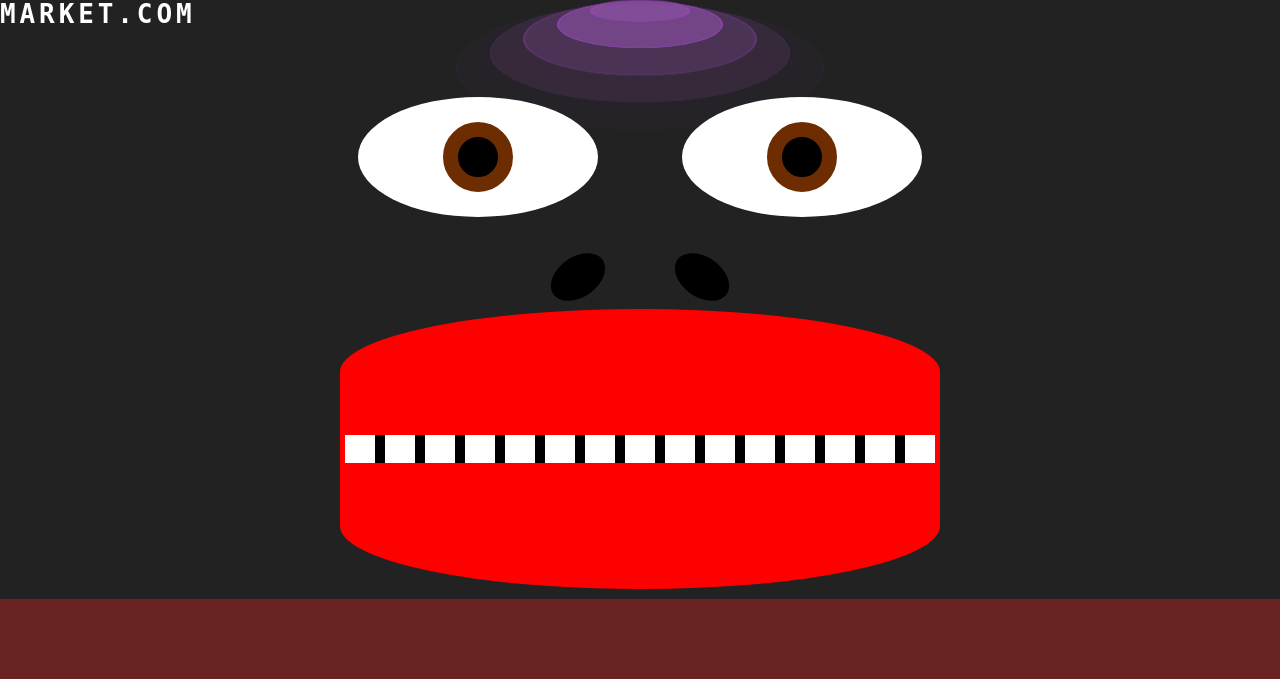
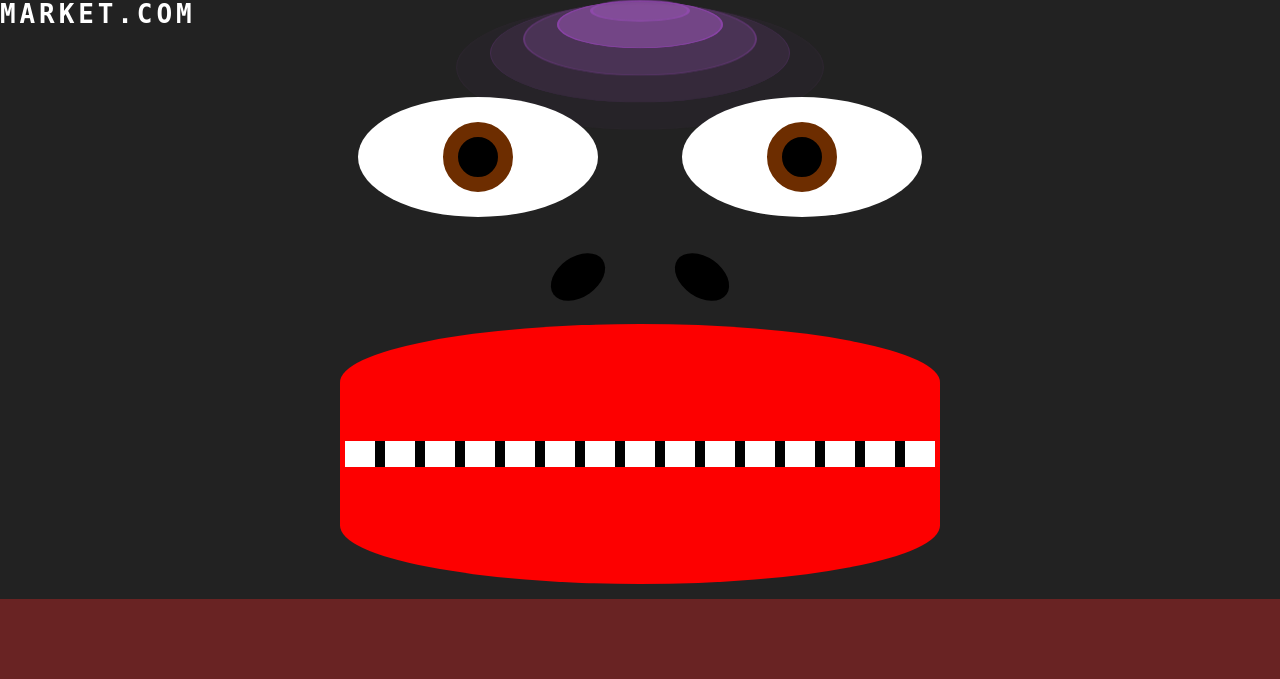
Before and after one commit to madcvvs/market, a PHP site: page / in a window 1280 px wide. Shown: the part 121-800 px from the top of the page. Run offline with PHP 8.4, Linux system fonts and the light colour scheme.

Commit message:
Lite vackert

```diff
--- a/css.css
+++ b/css.css
@@ -321,7 +262,7 @@ transition: 0.4s all;
 
 .shut{
   width: 600px;
-  height: 280px;
+  height: 260px;
   background: transparent;
   position: absolute;
   top: 80%;
@@ -339,16 +280,15 @@ transition: 0.4s all;
   border-radius: 0 0 60% 60%;
   transition: 0.4s all;
   transform: rotate(180deg);
-
 }
 
-.shut .teeth1{
+.shut .pusher{
   box-sizing: border-box;
   -moz-box-sizing: border-box;
   -webkit-box-sizing: border-box;
   display: block;
   width: 100%;
-  height: 5%;
+  height: 10%;
   background: repeating-linear-gradient(
   90deg,
   #fff,
@@ -361,44 +301,8 @@ transition: 0.4s all;
   border: solid #f00;
   border-width: 0px 5px 0px 5px;
 
-}
-
-.shut .pusher{
-  box-sizing: border-box;
-  -moz-box-sizing: border-box;
-  -webkit-box-sizing: border-box;
-  display: block;
-  width: 100%;
-  height: 0%;
-  background: transparent;
-  transition: 0.4s all;
-  border: solid #f00;
-  border-width: 0px 5px 0px 5px;
 
 }
-
-
-.shut .teeth2{
-  box-sizing: border-box;
-  -moz-box-sizing: border-box;
-  -webkit-box-sizing: border-box;
-  display: block;
-  width: 100%;
-  height: 5%;
-  background: repeating-linear-gradient(
-  90deg,
-  #fff,
-  #fff 30px,
-  #000 20px,
-  #000 40px
-  );
-
-  transition: 0.4s all;
-  border: solid #f00;
-  border-width: 0px 5px 0px 5px;
-
-}
-
 
 .shut img{
   display: block;
--- a/index.html
+++ b/index.html
@@ -11,13 +11,11 @@
 		<h1><i class="far fa-money-bill-alt"></i> Market.com</h1>
 		  <div class="show-login-btn"><i class="fas fa-sign-in-alt"></i> Login</div>
 			<body>
+
   <div class="sok">
-
    <input type="text" name="" class="sok-txt" placeholder="Search..."/>
-
    <a class="sok-btn">
-     <i class="fas fa-search"></i>
-
+   <i class="fas fa-search"></i>
    </a>
   </div>
 	</div>
@@ -55,9 +53,7 @@
 
           <div class="shut">
             <span class="lip1"><h1 id="namn"></h1></span>
-            <span class="teeth1"></span>
             <span class="pusher"><img id="imageKujuk"></span>
-            <span class="teeth2"></span>
             <span class="lip2"></span>
           </div>
 
@@ -68,11 +64,11 @@
 
 		<div class="login-box">
       <div class="hide-login-btn"><i id="cross" class="fas fa-times-circle"></i></div>
-    <form class="login-form" method="post" action="login.php" autocomplete="off">
+    <form class="login-form" method="post" action="index.php" autocomplete="off">
 
       <h1>Welcome</h1>
-      <input class="txtb" type="text" name="username" placeholder="Username">
-      <input class="txtb" type="password" name="password" placeholder="Password">
+      <input class="txtb" type="text" name="" placeholder="Username">
+      <input class="txtb" type="password" name="" placeholder="Password">
       <input class="login-btn" type="submit" name="" value="Login">
 			<input class="sign-up-btn" type="submit" name="" value="Sign up">
     </form>
@@ -81,14 +77,9 @@
 
 	<div id="footer">
     <h1 id="bitcoin"></h1>
-
 	</div>
 
-
-
     <script type="text/javascript">
-
-
 $('.sok-txt').keyup(function(e){
     if(e.keyCode == 13)
     {
@@ -102,9 +93,6 @@ $('.sok-txt').keyup(function(e){
         $('h1.typewriter').css("max-width", "11px");
     }
 });
-
-
-
 
     var timeoutId;
     $(".shut").hover(function() {
@@ -132,7 +120,6 @@ $('.sok-txt').keyup(function(e){
             $( "#namn" ).html("NyDuschad Kujuk");
     			}
 
-
            }, 100);
         }
     },
@@ -148,9 +135,6 @@ $('.sok-txt').keyup(function(e){
            $( "#namn" ).html("");
         }
     });
-
-
-
 
     $(".show-login-btn").on("click",function(){
       $(".login-box").toggleClass("showed");
@@ -168,8 +152,6 @@ $('.sok-txt').keyup(function(e){
     function my_function(){
     $.getJSON("https://api.coindesk.com/v1/bpi/currentprice/SEK.json", function( data ) {
 
-
-
       //BEFORE
       var btcBeforeCheckvalue = $( "#valuebtc" ).text();
 
@@ -181,7 +163,6 @@ $('.sok-txt').keyup(function(e){
       console.log("Before " + btcValueBefore);
 
       //END OF BEFORE
-
 
       var btcValue = data.bpi.SEK.rate;
 
@@ -206,11 +187,8 @@ $('.sok-txt').keyup(function(e){
       	setInterval(function(){ $( "#bitcoin" ).css("color", "black"); }, 3000);
       }
 
-
-
       $( "#bitcoin" ).html( "<i class=\"fab fa-btc\"></i> = <span id='valuebtc'>" + btcValue + "</span> SEK");
     });}
-
 
     //eyeballs
     var balls = document.getElementsByClassName("ball");
@@ -230,7 +208,6 @@ $('.sok-txt').keyup(function(e){
   }
     //end of eyeballs
 
-
     </script>
 </body>
 </html>
```
Also changed, not shown: other parts of css.css (+2 -70 lines).
